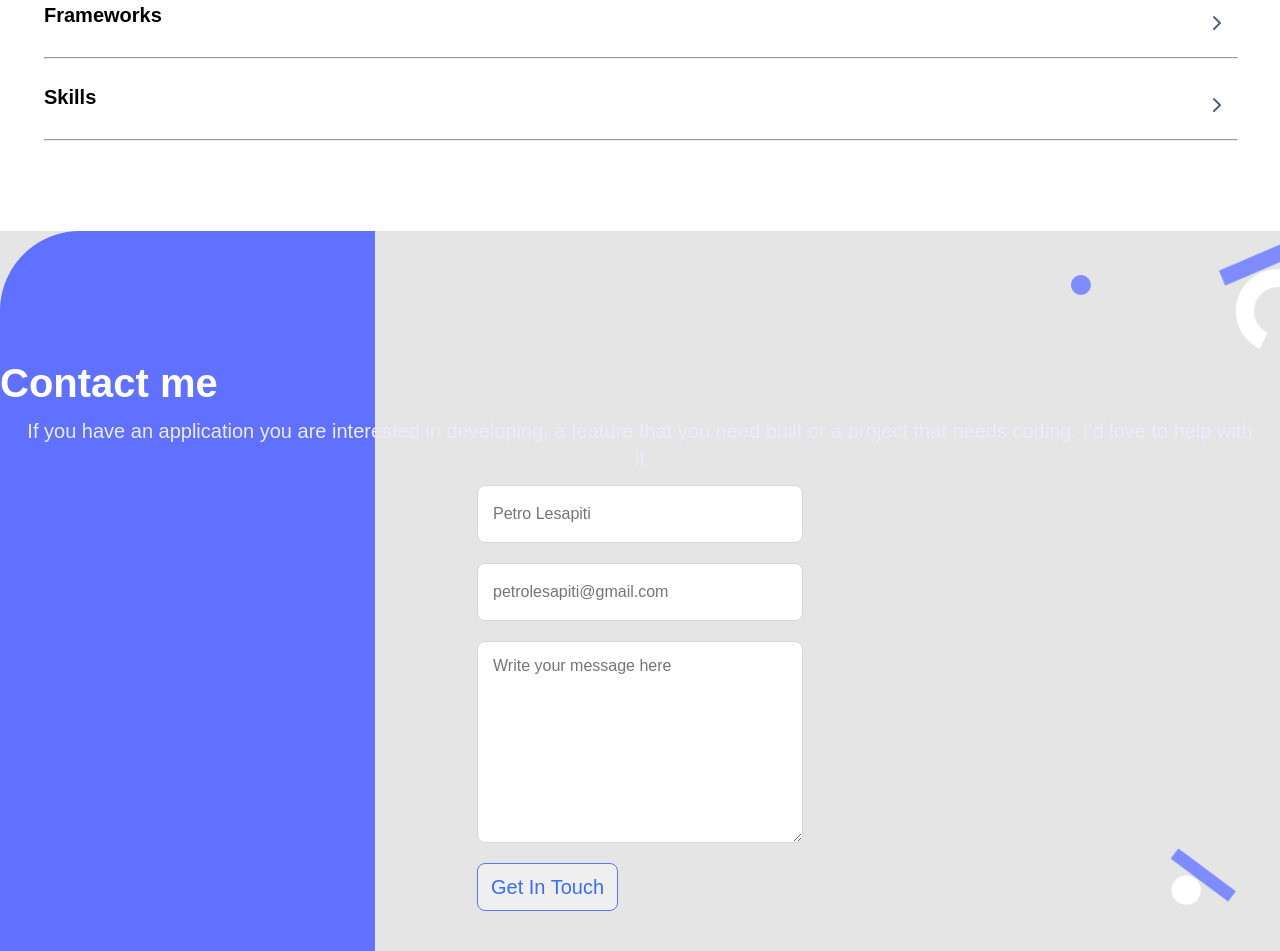
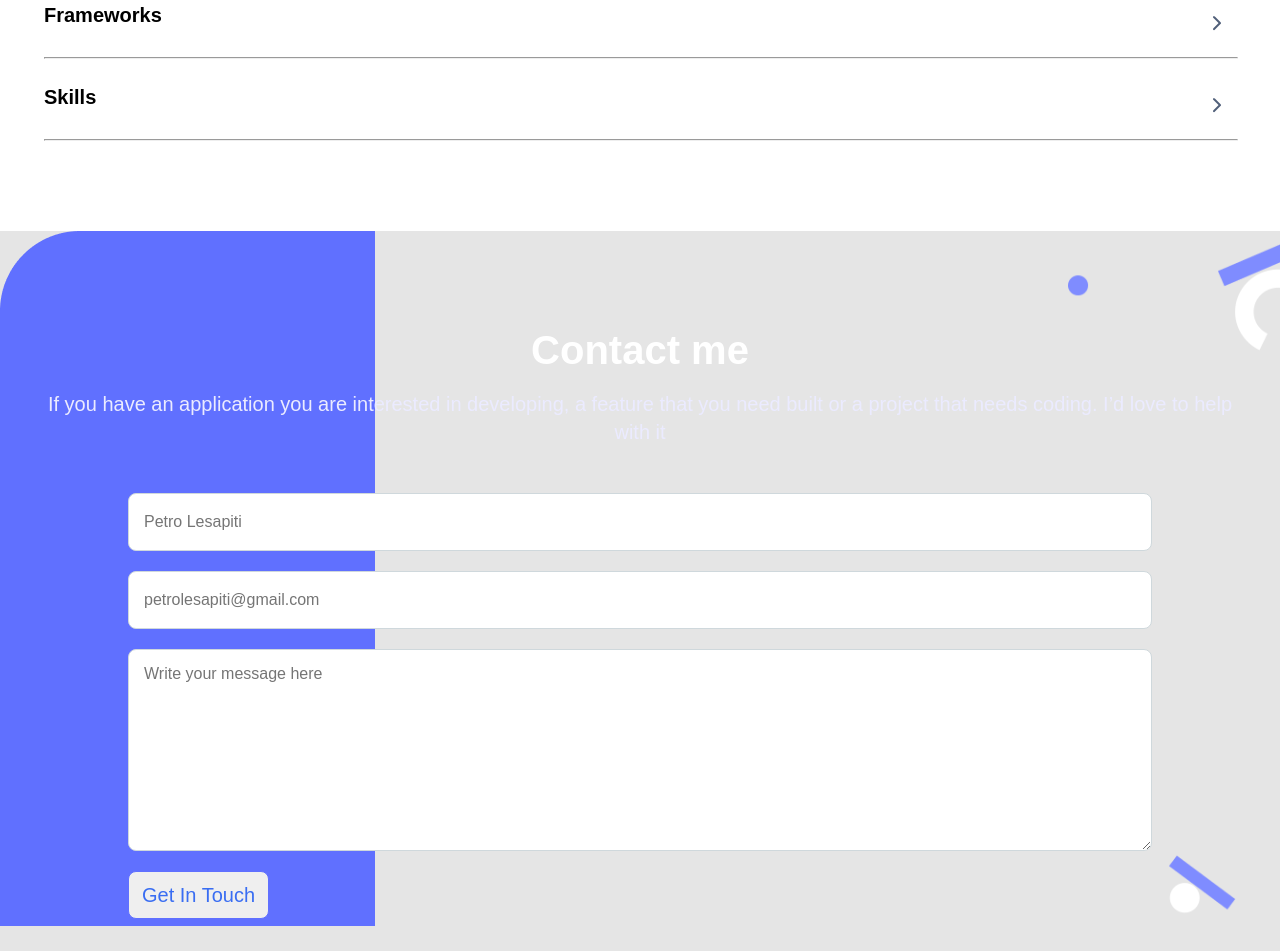
Before and after one commit to Loltolo-Lesapiti/Portfolio, a website: page index.html in a window 1280 px wide. Shown: the part 3087-4038 px from the top of the page. After the commit the page ends 4013 px from the top, so only its background shows below. Drawn offline with Linux system fonts and the light colour scheme.

Commit message:
Update css

```diff
--- a/index.html
+++ b/index.html
@@ -127,7 +127,7 @@
             <p class="contact-message">
                 If you have an application you are interested in developing, a feature that you need built or a project that needs coding. I’d love to help with it
             </p>
-            <form class="form-container" action="https://formspree.io/f/mrgrolwk" method="POST">
+            <form class="form-container" action="#" method="POST">
                 <input id="name" type="text" maxlength="30" name="full-name" placeholder="Petro Lesapiti" required class="input">
                 <input id="email" type="email" name="email-address" placeholder="petrolesapiti@gmail.com" required class="input">
                 <textarea id="textarea" name="comment" maxlength="500" cols="30" rows="10" placeholder="Write your message here" required class="input text-area"></textarea>
--- a/styles.css
+++ b/styles.css
@@ -223,7 +223,7 @@ hr {
 .contact_section{
   background: url("images/Contact-img.png");
   background-repeat: no-repeat;
-  padding-bottom: 40px;
+  padding-bottom: 7px;
   padding-top: 100px;
 }
 .footer_content{
@@ -239,10 +239,12 @@ hr {
 input {
   height: 26px;
 }
-form{
+.form-container{
   display: flex;
   flex-direction: column;
+  width: 80%;
   gap: 20px;
+  margin-top: 35px;
 }
 
 form input,
@@ -262,8 +264,9 @@ textarea {
   font-size: 40px;
   line-height: 44px;
   color: #fff;
-  margin-top: 118px;
-  margin-bottom: 0;
+  margin-top: 85px;
+  margin-bottom: 6px;
+  align-self: center;
 }
 
 .contact-message {
@@ -272,5 +275,5 @@ textarea {
   font-weight: 400;
   text-align: center;
   color: #ebebff;
-  margin: 12px 24px;
+  margin: 12px 39px;
 }
```
